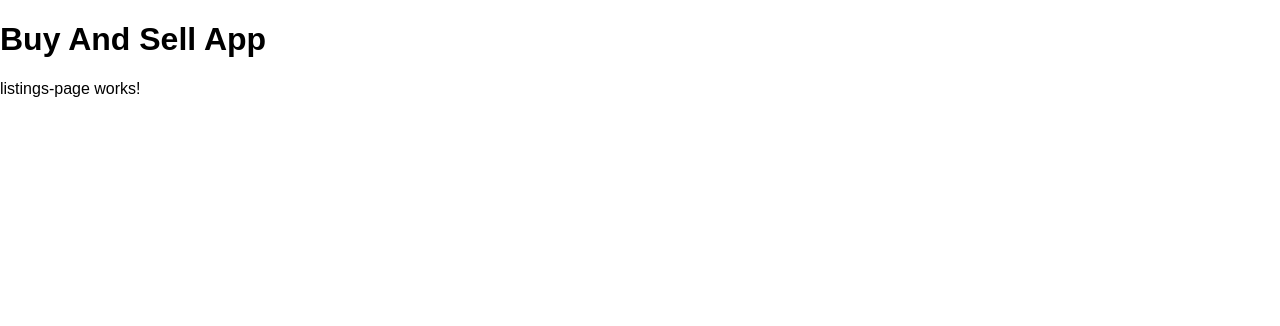
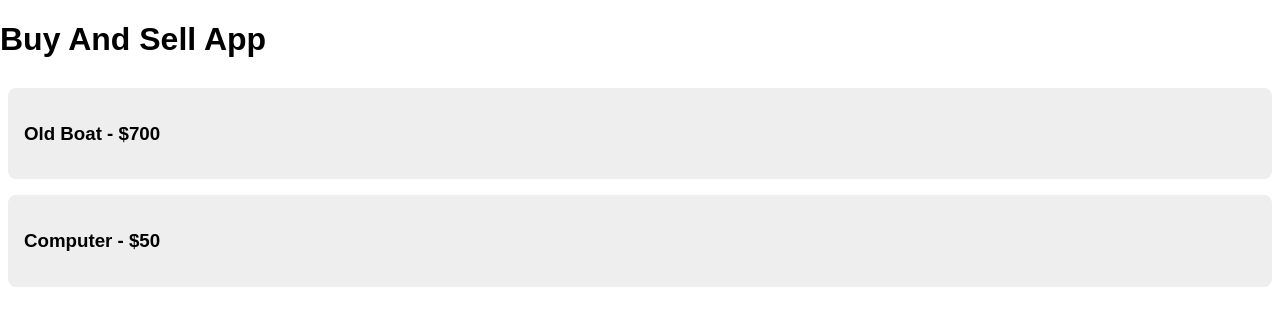
Before and after one commit to Errollinsjr/angular-fullstack-website-practice, an Angular app: page /listings in a window 1280 px wide. Shown: the top 326 px of the page. Built offline with nearby package versions, Linux system fonts and the light colour scheme.

Commit message:
add listings dynamically through structural directives

```diff
--- a/src/app/listings-page/listings-page.component.html
+++ b/src/app/listings-page/listings-page.component.html
@@ -1 +1,13 @@
-<p>listings-page works!</p>
+<div>
+    <div class="content-box" *ngFor="let listing of listings">
+        <a routerLink="/listings/{{listing.id}}">
+            <h3>{{listing.name}} - ${{listing.price}}</h3>
+        </a>
+    </div>
+</div>
+
+<!-- ngFor is a structural directive that lets you change strucutre depending on data in typeScript file -->
+<!-- using the ngFor above in content-box we want to display a seperate div for each listing -->
+<!-- the asterisk is how to denote structural directives -->
+<!-- ------------ -->
+<!-- routerLink allows us to change content of our page without switching page like hRef -->
--- a/src/app/listings-page/listings-page.component.ts
+++ b/src/app/listings-page/listings-page.component.ts
@@ -1,5 +1,6 @@
 import { Component, OnInit } from '@angular/core';
 import { Listing } from '../types';
+import { fakeListings } from '../fake-data';
 
 @Component({
   selector: 'app-listings-page',
@@ -12,6 +13,7 @@ export class ListingsPageComponent implements OnInit {
   constructor() { }
 
   ngOnInit(): void {
+    this.listings = fakeListings;
   }
 
 }
```
